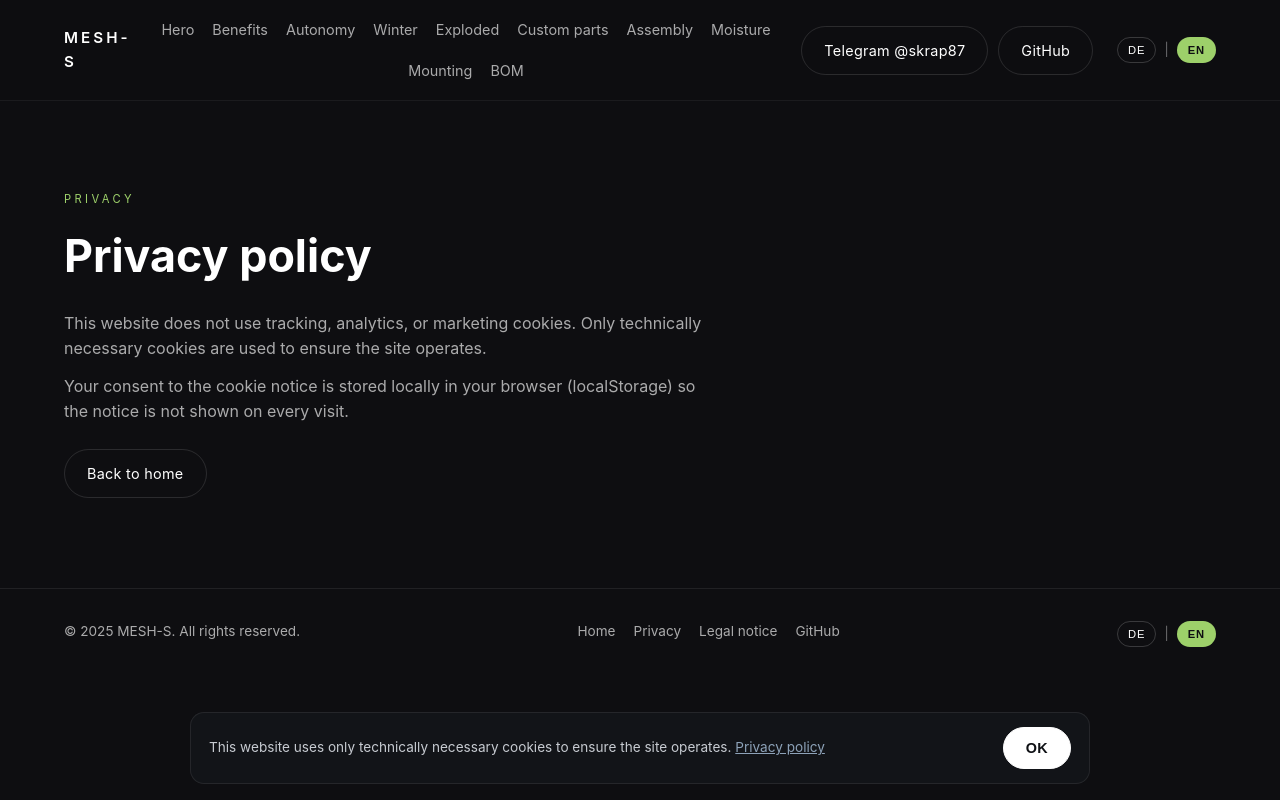
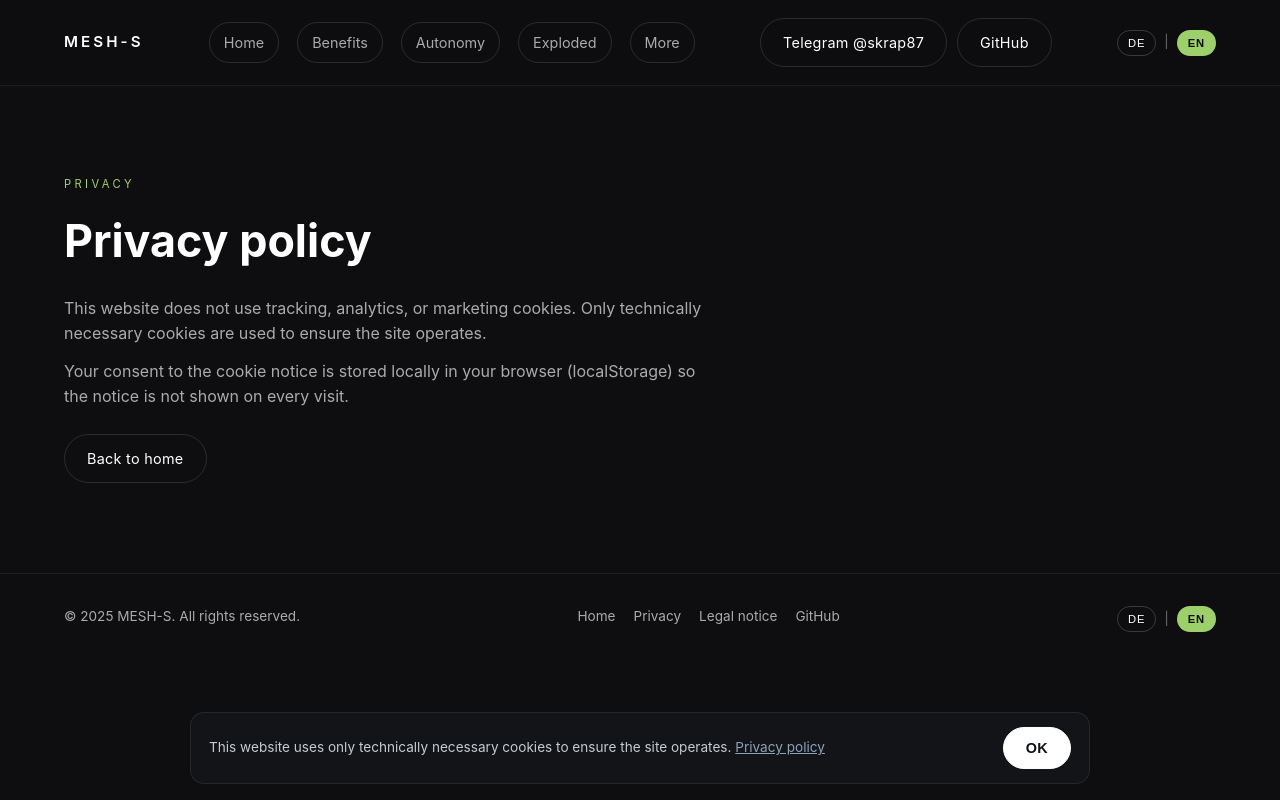
Before and after one commit to Skrap87/mesh-s.org, a PHP site: page /privacy.html in a window 1280 px wide. Run offline with PHP 8.4, Linux system fonts and the light colour scheme.

Commit message:
Update header nav with dropdown

```diff
--- a/i18n.js
+++ b/i18n.js
@@ -4,7 +4,7 @@ const translations = {
       title: "MESH-S — Meshtastic Solar Node"
     },
     nav: {
-      hero: "Hero",
+      hero: "Home",
       benefits: "Benefits",
       autonomy: "Autonomy",
       winter: "Winter",
@@ -14,6 +14,7 @@ const translations = {
       moisture: "Moisture",
       mounting: "Mounting",
       bom: "BOM",
+      more: "More",
       telegram: "Telegram @skrap87",
       github: "GitHub"
     },
@@ -288,6 +289,7 @@ const translations = {
       moisture: "Feuchtigkeit",
       mounting: "Befestigung",
       bom: "Stückliste",
+      more: "Mehr",
       telegram: "Telegram @skrap87",
       github: "GitHub"
     },
@@ -686,4 +688,13 @@ document.addEventListener("DOMContentLoaded", () => {
       setLanguage(selected, { updateUrl: true });
     });
   });
+
+  document.querySelectorAll(".nav-more-menu a").forEach((link) => {
+    link.addEventListener("click", () => {
+      const details = link.closest("details");
+      if (details) {
+        details.removeAttribute("open");
+      }
+    });
+  });
 });
--- a/privacy.html
+++ b/privacy.html
@@ -11,16 +11,21 @@
     <div class="container nav">
       <div class="nav-logo">MESH-S</div>
       <nav class="nav-links">
-        <a href="/#hero" data-i18n="nav.hero">Hero</a>
-        <a href="/#benefits" data-i18n="nav.benefits">Benefits</a>
-        <a href="/#autonomy" data-i18n="nav.autonomy">Autonomy</a>
-        <a href="/#winter" data-i18n="nav.winter">Winter</a>
-        <a href="/#exploded" data-i18n="nav.exploded">Exploded</a>
-        <a href="/#custom-parts" data-i18n="nav.customParts">Custom parts</a>
-        <a href="/#assembly" data-i18n="nav.assembly">Assembly</a>
-        <a href="/#moisture" data-i18n="nav.moisture">Moisture</a>
-        <a href="/#mounting" data-i18n="nav.mounting">Mounting</a>
-        <a href="/#bom" data-i18n="nav.bom">BOM</a>
+        <a href="index.html#hero" data-i18n="nav.hero">Home</a>
+        <a href="index.html#benefits" data-i18n="nav.benefits">Benefits</a>
+        <a href="index.html#autonomy" data-i18n="nav.autonomy">Autonomy</a>
+        <a href="index.html#exploded" data-i18n="nav.exploded">Exploded</a>
+        <details class="nav-more">
+          <summary data-i18n="nav.more">More</summary>
+          <div class="nav-more-menu">
+            <a href="index.html#winter" data-i18n="nav.winter">Winter</a>
+            <a href="index.html#custom-parts" data-i18n="nav.customParts">Custom parts</a>
+            <a href="index.html#assembly" data-i18n="nav.assembly">Assembly</a>
+            <a href="index.html#moisture" data-i18n="nav.moisture">Moisture</a>
+            <a href="index.html#mounting" data-i18n="nav.mounting">Mounting</a>
+            <a href="index.html#bom" data-i18n="nav.bom">BOM</a>
+          </div>
+        </details>
       </nav>
       <div class="nav-actions">
         <a class="btn btn-outline" href="https://t.me/skrap87" target="_blank" rel="noopener noreferrer" data-i18n="nav.telegram">Telegram @skrap87</a>
--- a/styles.css
+++ b/styles.css
@@ -80,6 +80,72 @@ header {
 
 .nav-links a:hover {
   color: var(--fg);
+}
+
+.nav-links a,
+.nav-more summary {
+  display: inline-flex;
+  align-items: center;
+  gap: 6px;
+  padding: 8px 14px;
+  border-radius: 999px;
+  border: 1px solid rgba(255, 255, 255, 0.12);
+  color: var(--muted);
+  transition: all 0.2s ease;
+}
+
+.nav-more {
+  position: relative;
+}
+
+.nav-more summary {
+  cursor: pointer;
+  list-style: none;
+}
+
+.nav-more summary::-webkit-details-marker {
+  display: none;
+}
+
+.nav-links a:hover,
+.nav-more summary:hover,
+.nav-more[open] summary {
+  color: var(--fg);
+  border-color: rgba(255, 255, 255, 0.3);
+}
+
+.nav-more-menu {
+  position: absolute;
+  top: calc(100% + 10px);
+  left: 0;
+  display: none;
+  flex-direction: column;
+  gap: 4px;
+  padding: 10px;
+  min-width: 210px;
+  background: var(--card);
+  border: 1px solid var(--card-border);
+  border-radius: 14px;
+  box-shadow: var(--soft-shadow);
+  z-index: 20;
+}
+
+.nav-more[open] .nav-more-menu {
+  display: flex;
+}
+
+.nav-more-menu a {
+  display: block;
+  padding: 8px 12px;
+  border-radius: 10px;
+  color: var(--fg);
+  white-space: nowrap;
+  border: 1px solid transparent;
+}
+
+.nav-more-menu a:hover {
+  background: rgba(255, 255, 255, 0.06);
+  border-color: rgba(255, 255, 255, 0.1);
 }
 
 .nav-actions {
@@ -670,10 +736,16 @@ footer {
     gap: 10px !important;
   }
 
-  .nav a, nav a {
+  .nav a, nav a, .nav-more summary {
     font-size: 13px !important;
     line-height: 1.1 !important;
     padding: 6px 8px !important;
+  }
+
+  .nav-more-menu {
+    position: static;
+    min-width: 100%;
+    box-shadow: none;
   }
 
   .lang-switch, .lang-toggle {
```
Also changed, not shown: impressum.html (+15 -10 lines), index.html (+12 -7 lines).
